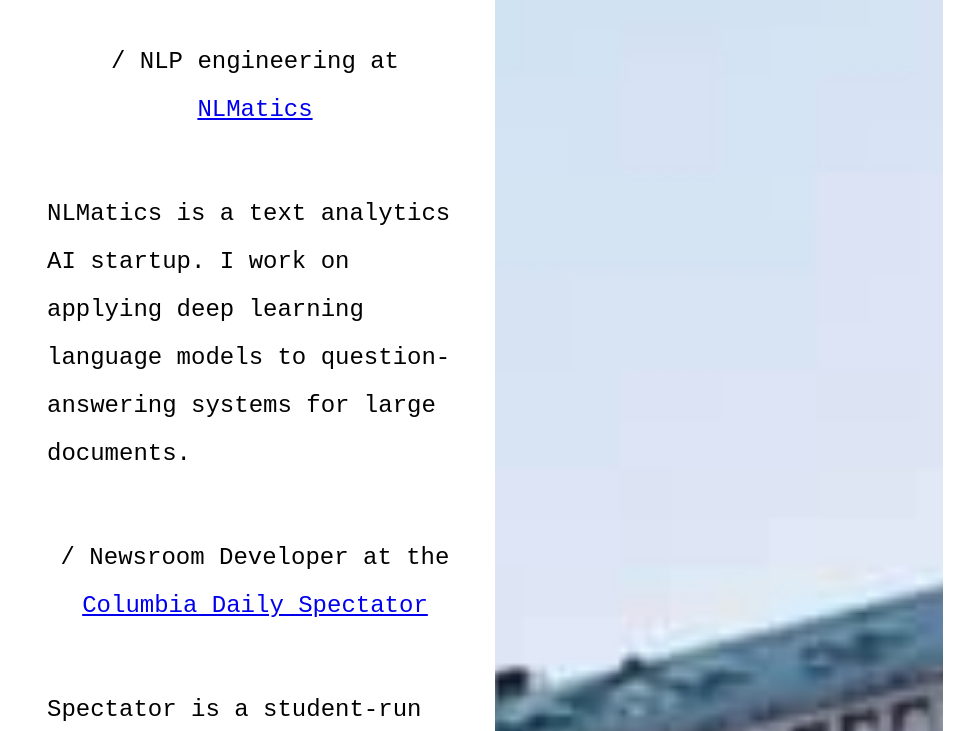
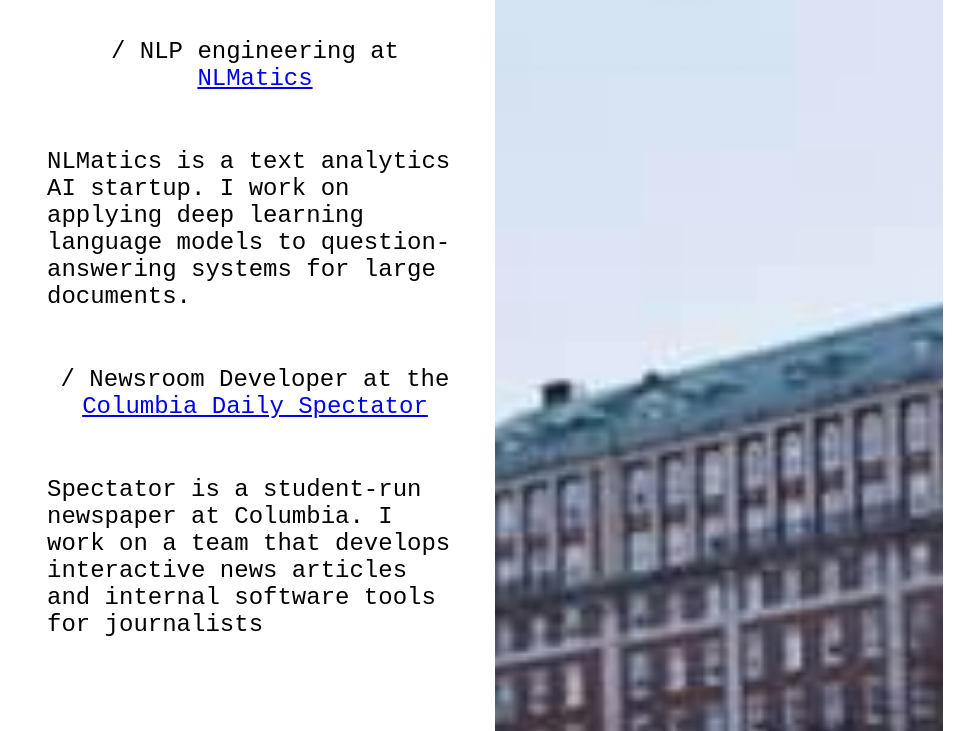
Before and after one commit to lievan/lievan.github.io, a plain HTML site: page index.html in a window 1280 px wide. Shown: the part 712-1443 px from the top of the page, without its empty margins (161-1135 px from the left). Drawn offline with nearby package versions, Linux system fonts and the light colour scheme; a script that the page names is missing.

Commit message:
font size changes

```diff
--- a/css/stylesheet.css
+++ b/css/stylesheet.css
@@ -9,8 +9,7 @@ body {
   text-align: left;
   font-family: Inconsolata,monospace;
   font-weight: 300;
-  font-size: 1.25rem;
-  line-height: 2;
+  font-size: 1.5rem;
 }
 #navbar {
   overflow: hidden;
```
